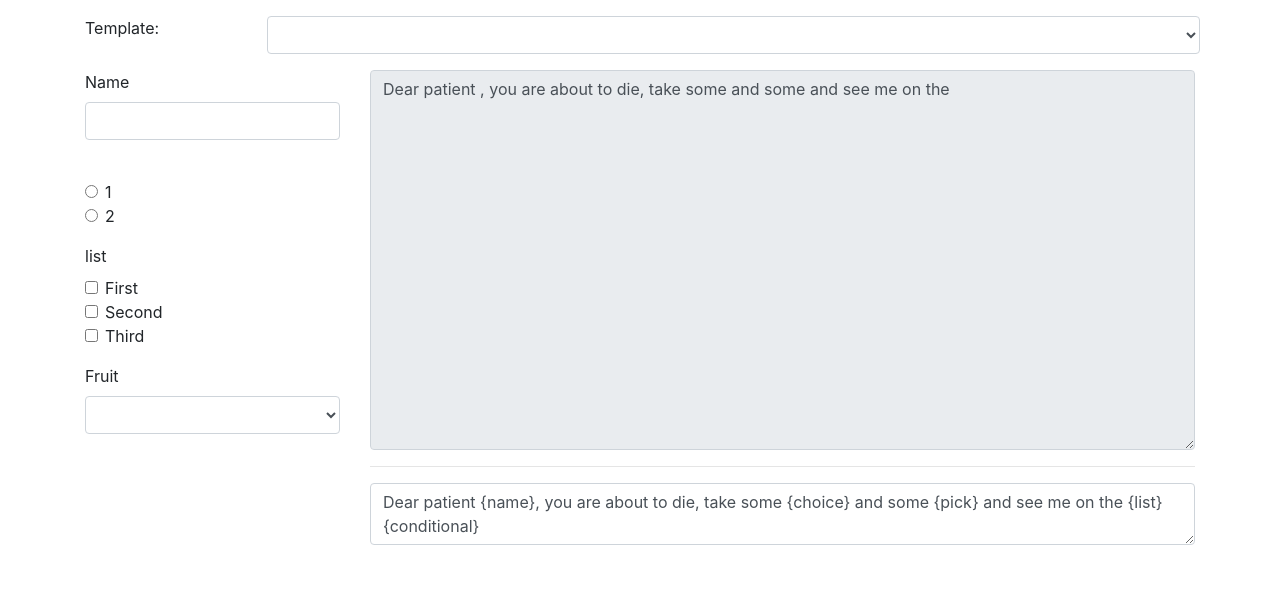
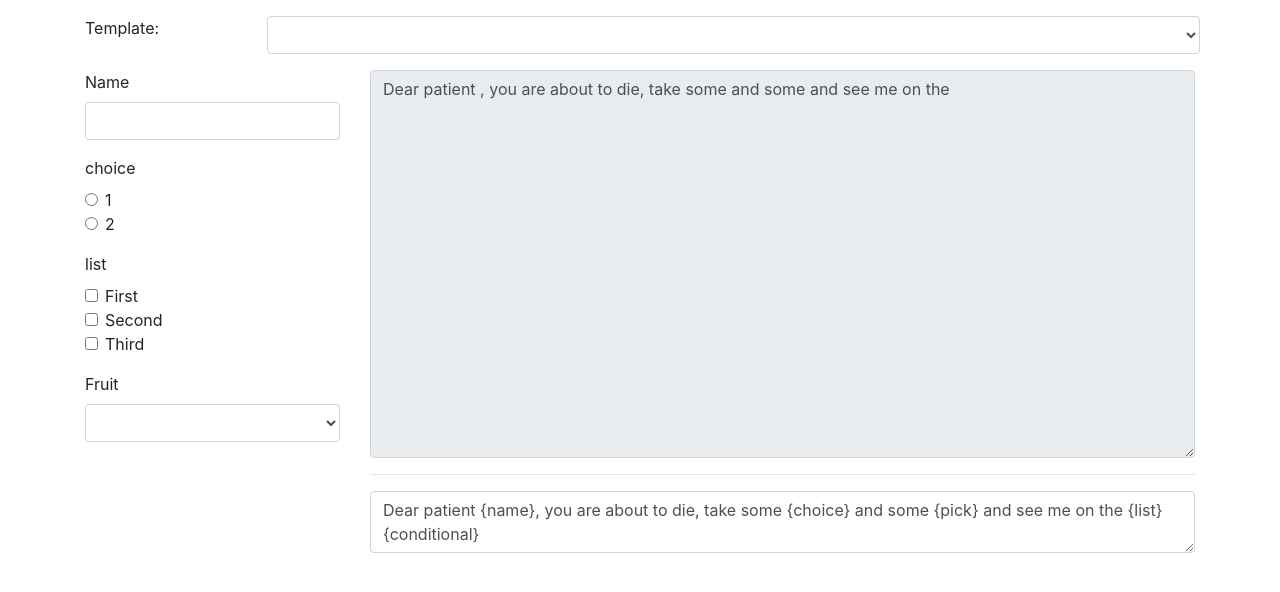
Before and after one commit to Itamaram/dr-template, a React (Create React App) app: page / in a window 1280 px wide. Shown: the top 592 px of the page. Built offline with nearby package versions, Linux system fonts and the light colour scheme.

Commit message:
Allow for conditional mod rendering

```diff
--- a/src/inputs/RadioInput.jsx
+++ b/src/inputs/RadioInput.jsx
@@ -2,15 +2,15 @@ import React from 'react'
 import { FormCheck, FormGroup, FormLabel } from 'react-bootstrap';
 
 function RadioInput(props) {
-    const { options, display, name } = props.definition;
+    const { options, display, placeholder } = props.definition;
     return (
         <FormGroup>
-            <FormLabel>{display || name}</FormLabel>
+            <FormLabel>{display || placeholder}</FormLabel>
             {
                 options.map(o => {
                     return (
                         <FormCheck type="radio"
-                            name={name}
+                            name={placeholder}
                             onChange={() => { props.onChange(o.key) }}
                             value={o.key}
                             label={o.key}
@@ -31,7 +31,9 @@ export const handler = {
     },
     getValues: function (variable, value, mod) {
         const e = variable.options.filter(o => o.key === value)[0];
-        // todo mod check here for conditional display
+        if (mod && e?.key !== mod)
+            return [];
+
         const result = e?.value || e?.key;
         return result ? [result] : [];
     }
--- a/src/inputs/TextInput.jsx
+++ b/src/inputs/TextInput.jsx
@@ -2,10 +2,10 @@ import React from 'react'
 import { FormControl, FormGroup, FormLabel } from 'react-bootstrap';
 
 function TextInput(props) {
-    const { display, name } = props.definition;
+    const { display, placeholder } = props.definition;
     return (
         <FormGroup>
-            <FormLabel>{display || name}</FormLabel>
+            <FormLabel>{display || placeholder}</FormLabel>
             <FormControl value={props.value} type="text" onChange={e => props.onChange(e.target.value)} />
         </FormGroup>
     );
```
